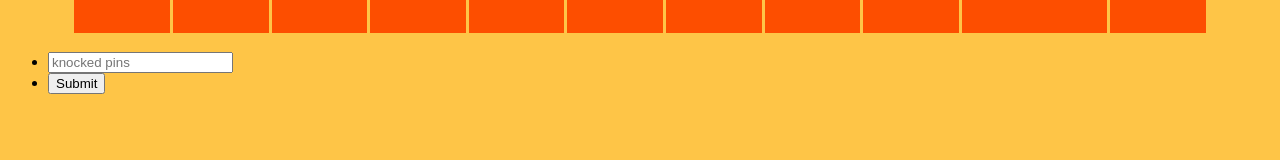
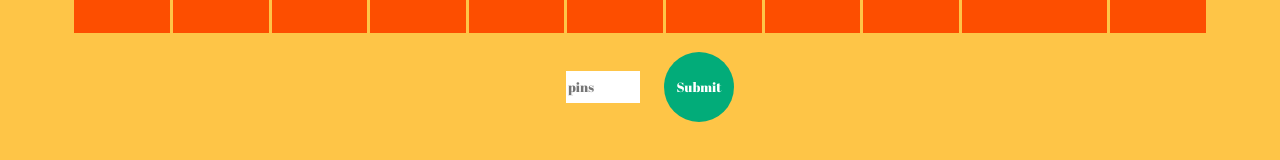
Before and after one commit to fpmrqs/bowling-score, a website: page index.html in a window 1280 px wide. Shown: the part 172-332 px from the top of the page. Drawn offline with Linux system fonts and the light colour scheme.

Commit message:
styled button and input

```diff
--- a/index.html
+++ b/index.html
@@ -67,11 +67,12 @@
         </tr>
       </table>
     </div>
-
+  <div class="input-wrapper">
     <ul class="nav_fields">
-      <li><input type="text" id="pins-input" placeholder="knocked pins" /></li>
+      <li><input type="number" min="0" max="10" id="pins-input" placeholder="pins" /></li>
       <li><button id="submit-button">Submit</button></li>
     </ul>
+  </div>
   </main>
 
   <footer>
--- a/resources/style.css
+++ b/resources/style.css
@@ -13,6 +13,15 @@ header {
 h1 {
   color: #02ac79;
   font-family: 'Bungee Shade', cursive;
+}
+
+ul {
+  list-style: none;
+}
+
+li {
+  display:inline-block;
+  padding-right: 20px;
 }
 
 .orange {
@@ -51,3 +60,26 @@ h1 {
   background-color: #FD4E00;
   text-align: center;
 }
+
+.input-wrapper {
+  display: flex;
+  align-items: center;
+  justify-content: center;
+}
+
+#submit-button {
+  font-family: 'Abril Fatface', cursive;
+  color: white;
+  background-color: #02ac79;
+  border: none;
+  height: 70px;
+  width: 70px;
+  border-radius: 50%;
+}
+
+#pins-input {
+  height: 30px;
+  width: 70px;
+  border: none;
+  font-family: 'Abril Fatface', cursive;
+}
```
